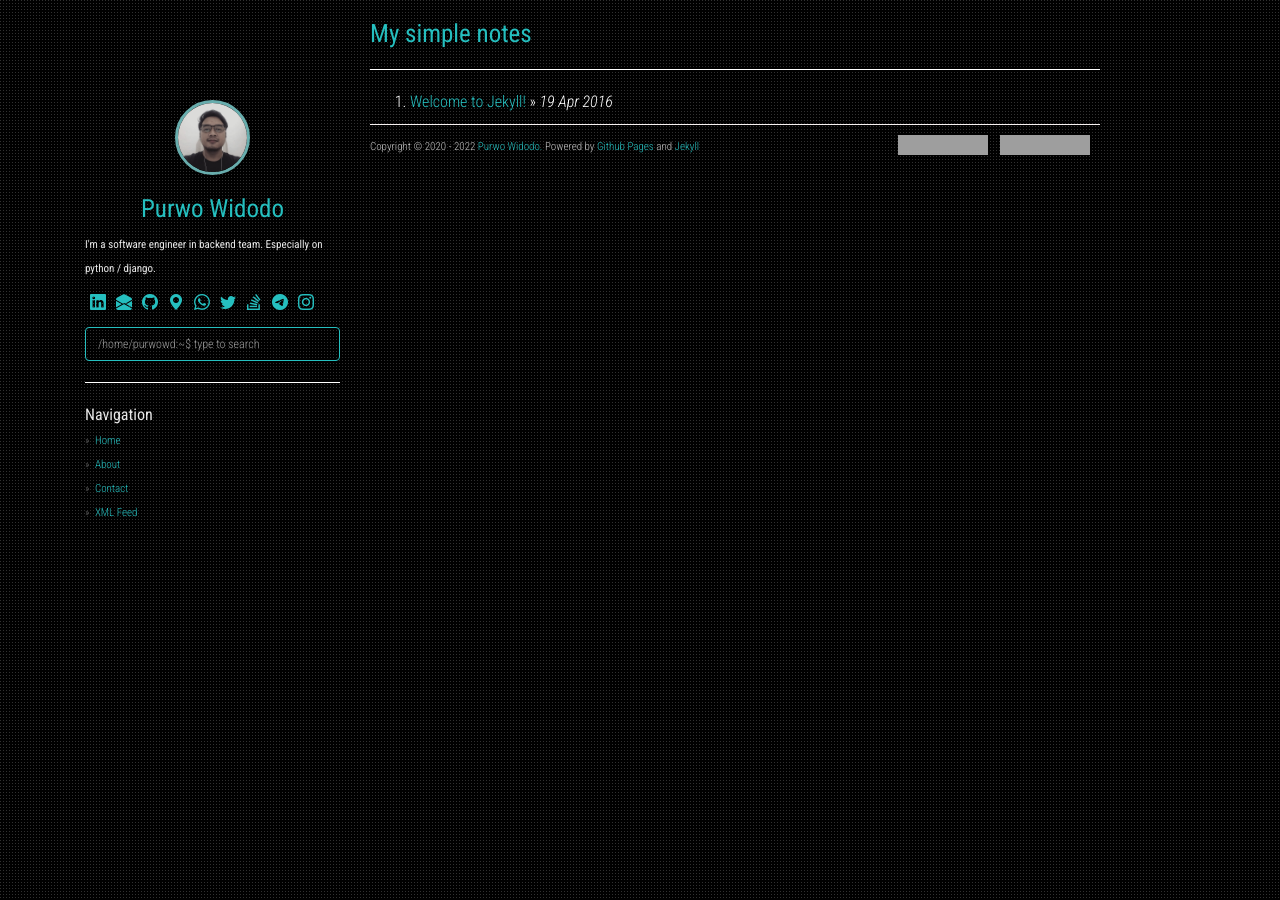
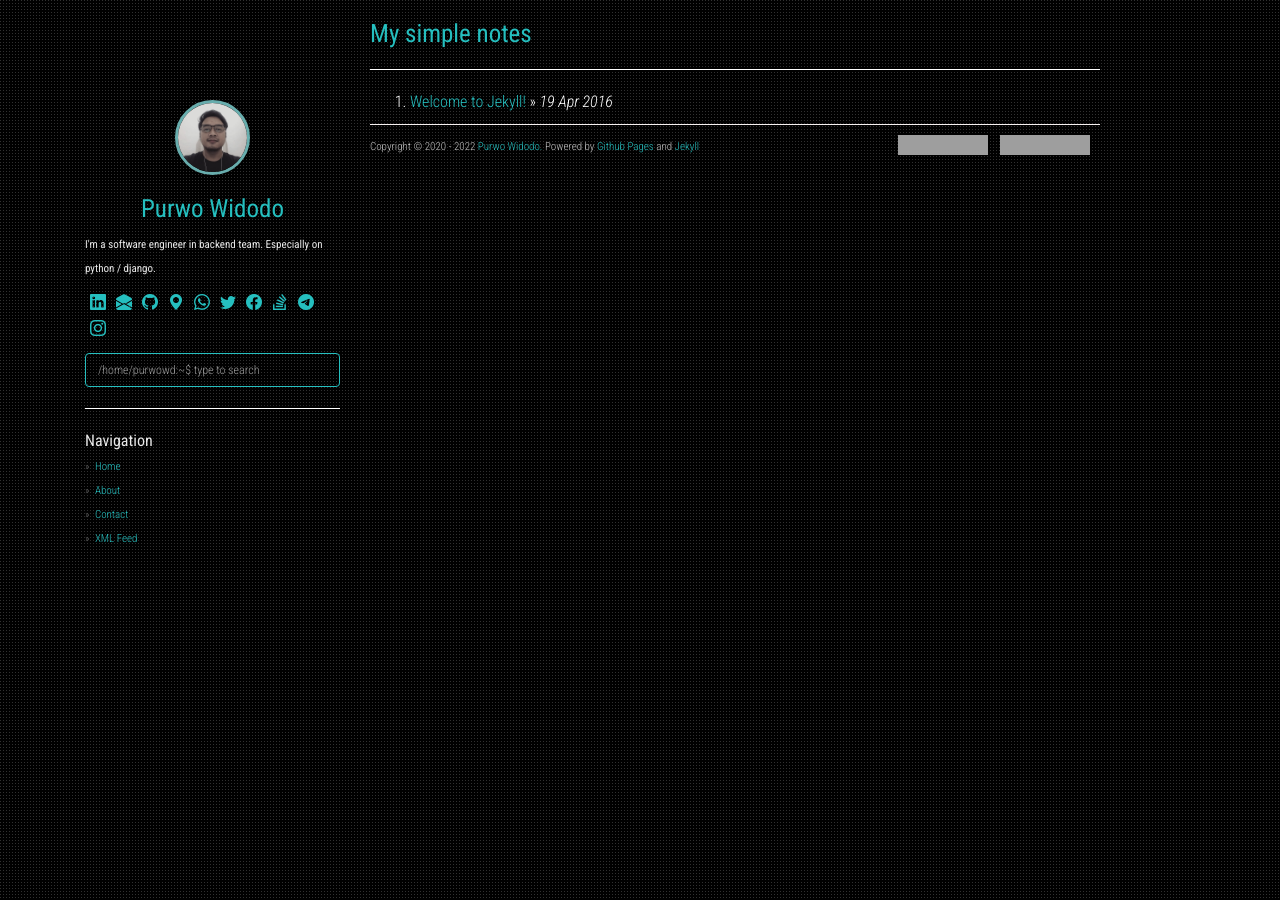
Before and after one commit to purwowd/purwowd.github.io, a Jekyll site: the page built from index.html, in a window 1280 px wide. Built offline with Jekyll 4.4.1, drawn with Linux system fonts in a browser that asks for light colours; nearby versions of some CDN libraries; the list of posts is cut into pages by our own code; grey boxes are pictures that could not be loaded.

```diff
--- a/_config.yml
+++ b/_config.yml
@@ -29,6 +29,8 @@ social:
       link: "http://wa.me/6287838311808"
     - icon: bi-twitter
       link: "https://twitter.com/purwowd"
+    - icon: bi-facebook
+      link: "https://fb.com/purwowd"
     - icon: bi-stack-overflow
       link: "https://stackoverflow.com/users/11934986"
     - icon: bi-telegram
```
